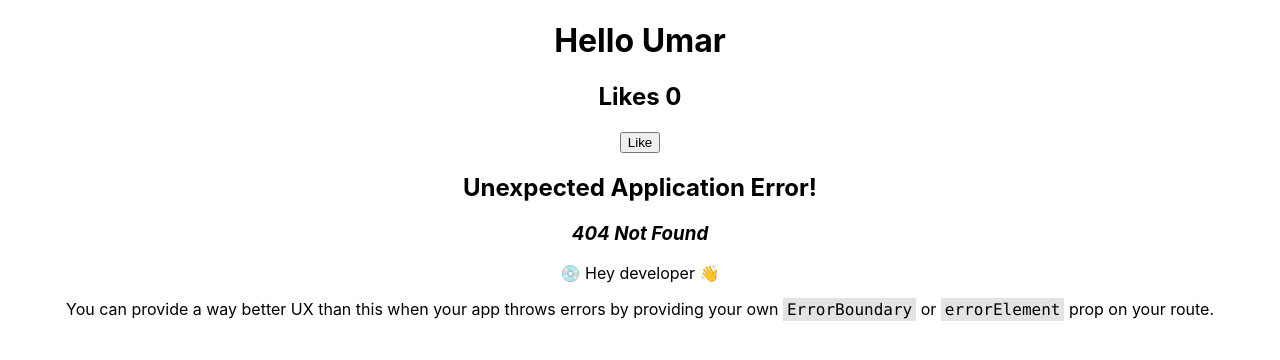
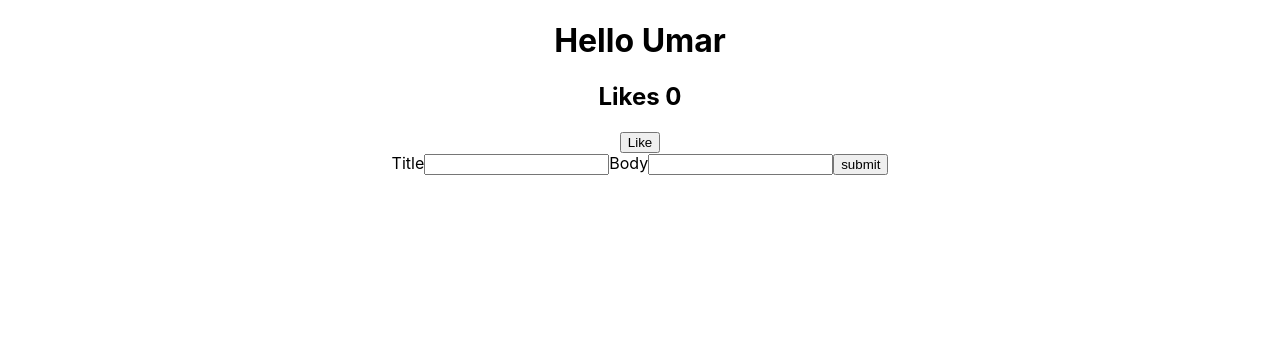
Before and after one commit to umarsheikh/react-products, a React (Create React App) app: page /posts/create in a window 1280 px wide. Before the commit this address had no page. Shown: the top 360 px of the page. Built offline with nearby package versions, Linux system fonts and the light colour scheme.

Commit message:
create post by making a post request in react way

```diff
--- /dev/null
+++ b/src/CreatePost.js
@@ -0,0 +1,29 @@
+function CreatePost(){
+  const submit_form_one = (event) => {
+    const action = 'https://jsonplaceholder.typicode.com/posts'
+    const title = document.getElementById('post_title').value
+    const body = document.getElementById('post_body').value
+    fetch(action, {
+      method: 'POST',
+      body: JSON.stringify({
+        title: title,
+        body: body
+      }),
+      headers: {
+        'Content-type': 'application/json; charset=UTF-8',
+      },
+    }).then((response) => response.json()).then(
+      function(json) {console.log(json)}
+    )
+  }
+
+  return (
+    <div>
+    <label>Title</label><input type='text' name='post[title]' id='post_title' />
+    <label>Body</label><input type='text' name='post[body]' id='post_body' />
+    <button id='submit1' onClick={submit_form_one}>submit</button>
+    </div>
+  )
+}
+
+export default CreatePost
--- a/src/MyRouter.js
+++ b/src/MyRouter.js
@@ -1,10 +1,12 @@
 import { createBrowserRouter } from 'react-router-dom'
 import PostComments from './PostComments'
 import Products from './Products'
+import CreatePost from './CreatePost'
 const router = createBrowserRouter([
 
   {path: '/posts/:id/comments', element: <PostComments />},
-  {path: '/', element: <Products /> }
+  {path: '/', element: <Products /> },
+  {path: '/posts/create', element: <CreatePost />}
 ])
 
 export default router;
--- a/src/PostComments.js
+++ b/src/PostComments.js
@@ -1,5 +1,5 @@
 import { useState, useEffect } from 'react'
-import { useParams } from 'react-router-dom'
+import { useParams, Link } from 'react-router-dom'
 import PostComment from './PostComment'
 
 function PostComments(props){
@@ -14,6 +14,7 @@ function PostComments(props){
   }, [])
   return (
     <div class="comments">
+      <Link to='/'>Back</Link>
       {
         comments.map(function(comment){
           return (
--- a/src/Products.js
+++ b/src/Products.js
@@ -1,5 +1,6 @@
 //https://jsonplaceholder.typicode.com/posts
 import { useEffect, useState } from 'react'
+import { Link } from 'react-router-dom'
 import Product from './Product'
 
 function Products(){
@@ -19,6 +20,7 @@ function Products(){
   // when products component is rendered, the useEffect function is called only once.
   return (
     <div className="products">
+      <Link to='/posts/create'>Create new post</Link>
       {
 
         posts.map(function(post){
```
